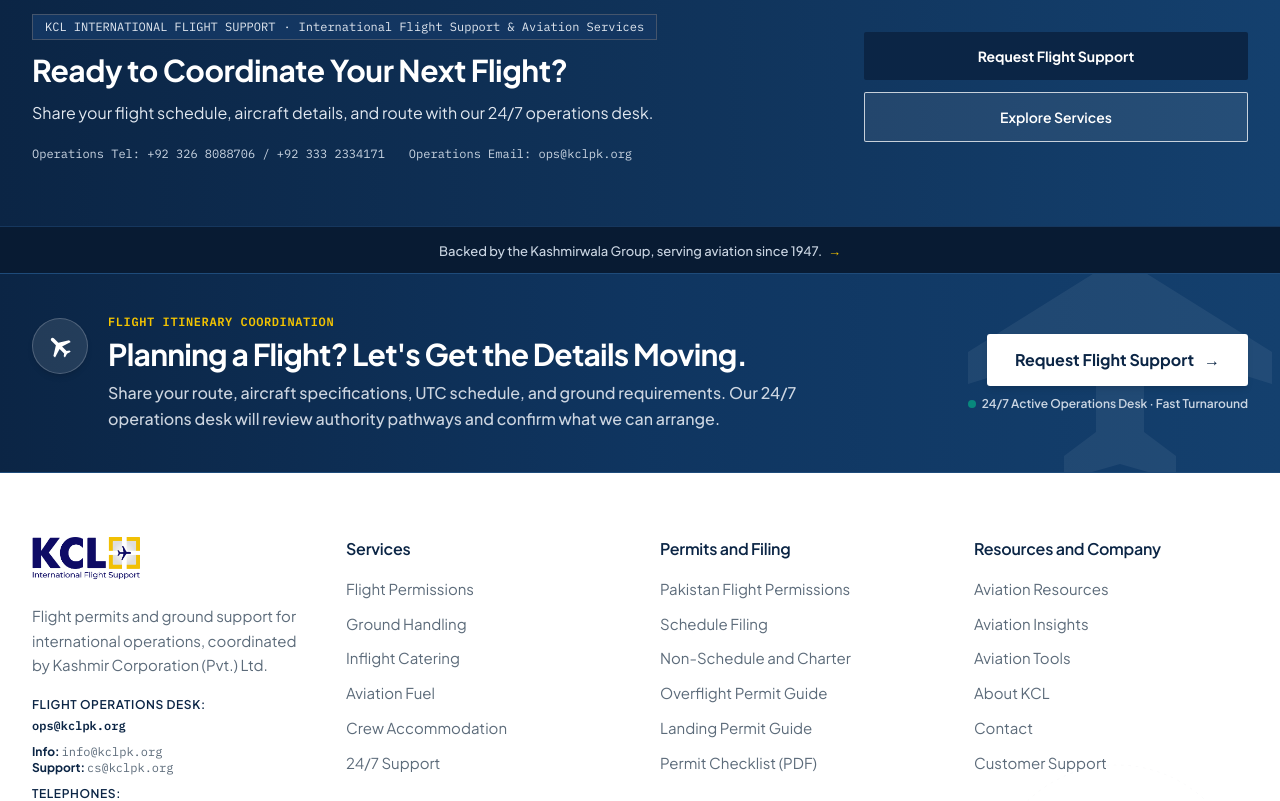
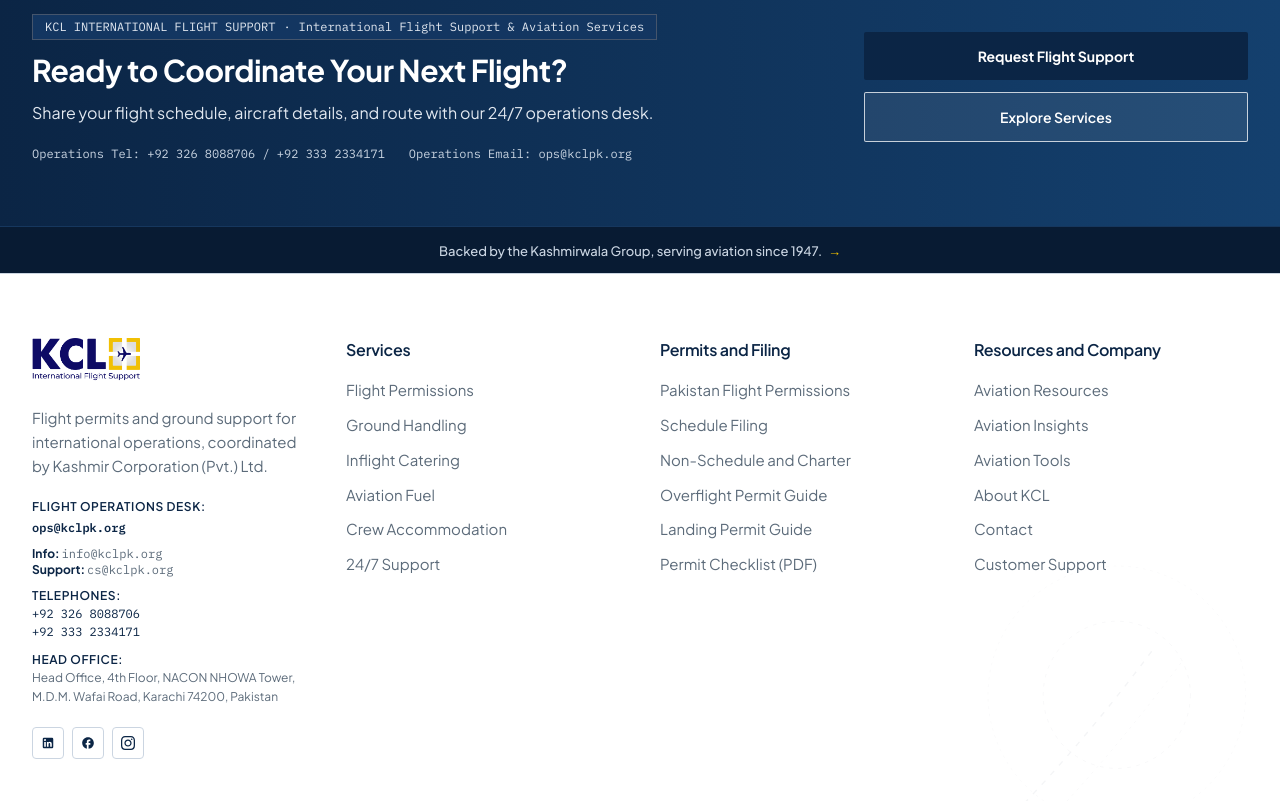
Before and after one commit to Sharmeen-Rauf/kclwebsite, a Next.js app: page /about in a window 1280 px wide. Shown: the part 5360-6161 px from the top of the page. Built offline with nearby package versions, Linux system fonts and the light colour scheme; no server answers.

Commit message:
fix(footer): remove duplicate pre-footer CTA section so each page has one ending CTA

```diff
--- a/components/layout/Footer.tsx
+++ b/components/layout/Footer.tsx
@@ -19,78 +19,8 @@ export function Footer() {
         </Link>
       </div>
 
-      <footer aria-label="Site Footer" className="bg-white text-[#16202B] relative overflow-hidden">
-        {/* (a) Executive Navy Gradient Pre-Footer Banner */}
-        <section
-          aria-label="Flight Itinerary Support"
-          className="relative overflow-hidden bg-gradient-to-r from-[#0B2545] via-[#0F3560] to-[#14406E] border-t border-b border-[#1E4B7A] py-8 sm:py-10 text-white"
-        >
-        {/* Subtle Airplane Silhouette Background Watermark */}
-        <div
-          aria-hidden="true"
-          className="pointer-events-none absolute -right-10 -bottom-14 sm:-bottom-10 opacity-[0.06] text-white"
-        >
-          <svg
-            className="w-80 h-80 sm:w-96 sm:h-96"
-            viewBox="0 0 24 24"
-            fill="currentColor"
-          >
-            <path d="M21 16v-2l-8-5V3.5c0-.83-.67-1.5-1.5-1.5S10 2.67 10 3.5V9l-8 5v2l8-2.5V19l-2 1.5V22l3.5-1 3.5 1v-1.5L13 19v-5.5l8 2.5z" />
-          </svg>
-        </div>
-
-        <div className="relative z-10 max-w-7xl mx-auto px-4 sm:px-6 lg:px-8 flex flex-col lg:flex-row items-start lg:items-center justify-between gap-6 lg:gap-10">
-          {/* Left: Airplane Icon, Eyebrow, Heading & Paragraph */}
-          <div className="flex items-start gap-4 sm:gap-5 max-w-3xl">
-            <div
-              className="w-12 h-12 sm:w-14 sm:h-14 rounded-full bg-white/10 border border-white/20 text-white flex items-center justify-center shrink-0 shadow-md mt-1"
-              aria-hidden="true"
-            >
-              <svg
-                className="w-6 h-6 sm:w-7 sm:h-7 transform -rotate-45"
-                viewBox="0 0 24 24"
-                fill="currentColor"
-              >
-                <path d="M21 16v-2l-8-5V3.5c0-.83-.67-1.5-1.5-1.5S10 2.67 10 3.5V9l-8 5v2l8-2.5V19l-2 1.5V22l3.5-1 3.5 1v-1.5L13 19v-5.5l8 2.5z" />
-              </svg>
-            </div>
-
-            <div className="space-y-1.5">
-              <span className="font-mono text-xs uppercase tracking-wider font-bold text-[#F4C400] block">
-                FLIGHT ITINERARY COORDINATION
-              </span>
-              <h2 className="text-2xl sm:text-3xl font-extrabold text-white tracking-tight leading-tight">
-                Planning a Flight? Let&apos;s Get the Details Moving.
-              </h2>
-              <p className="text-[15px] sm:text-base text-slate-200/90 leading-relaxed font-medium">
-                Share your route, aircraft specifications, UTC schedule, and ground requirements. Our 24/7 operations desk will review authority pathways and confirm what we can arrange.
-              </p>
-            </div>
-          </div>
-
-          {/* Right: Action Button with 24/7 response badge */}
-          <div className="flex flex-col sm:flex-row lg:flex-col items-start sm:items-center lg:items-end gap-2.5 shrink-0 self-stretch sm:self-auto">
-            <Link
-              href="/request-flight-support"
-              className="w-full sm:w-auto bg-white hover:bg-slate-100 text-[#0B2545] px-7 py-3.5 rounded-[3px] font-bold text-sm sm:text-base inline-flex items-center justify-center gap-2.5 shadow-md hover:shadow-lg transition-all group cursor-pointer focus-visible:outline-none focus-visible:ring-2 focus-visible:ring-white focus-visible:ring-offset-2 focus-visible:ring-offset-[#0B2545]"
-            >
-              <span>Request Flight Support</span>
-              <span className="btn-arrow font-bold">
-                →
-              </span>
-            </Link>
-            <span className="text-xs font-semibold text-slate-300 inline-flex items-center gap-1.5 self-center lg:self-end">
-              <span
-                className="w-2 h-2 rounded-full bg-emerald-400 animate-pulse"
-                aria-hidden="true"
-              />
-              24/7 Active Operations Desk · Fast Turnaround
-            </span>
-          </div>
-        </div>
-      </section>
-
-      {/* (b) Four-column white footer */}
+      <footer aria-label="Site Footer" className="bg-white text-[#16202B] relative overflow-hidden border-t border-[#CBD5E1]">
+      {/* Four-column white footer */}
       <div className="relative z-10 max-w-7xl mx-auto px-4 sm:px-6 lg:px-8 py-12 sm:py-16">
         <div className="grid grid-cols-1 md:grid-cols-2 lg:grid-cols-4 gap-8 lg:gap-10 pb-12 border-b border-[#CBD5E1]">
           {/* Column 1: Brand, Description, Contact, Clocks */}
```
